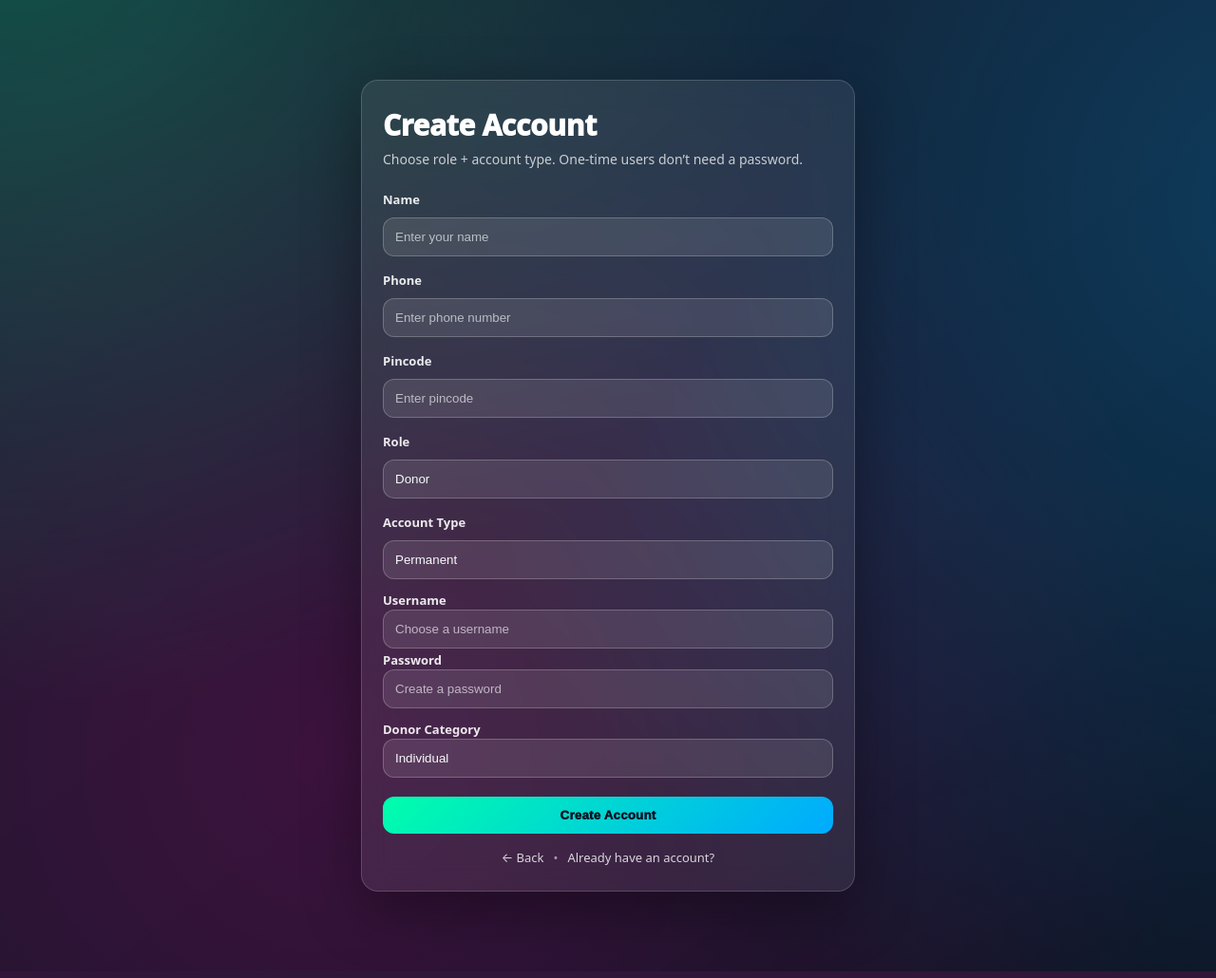
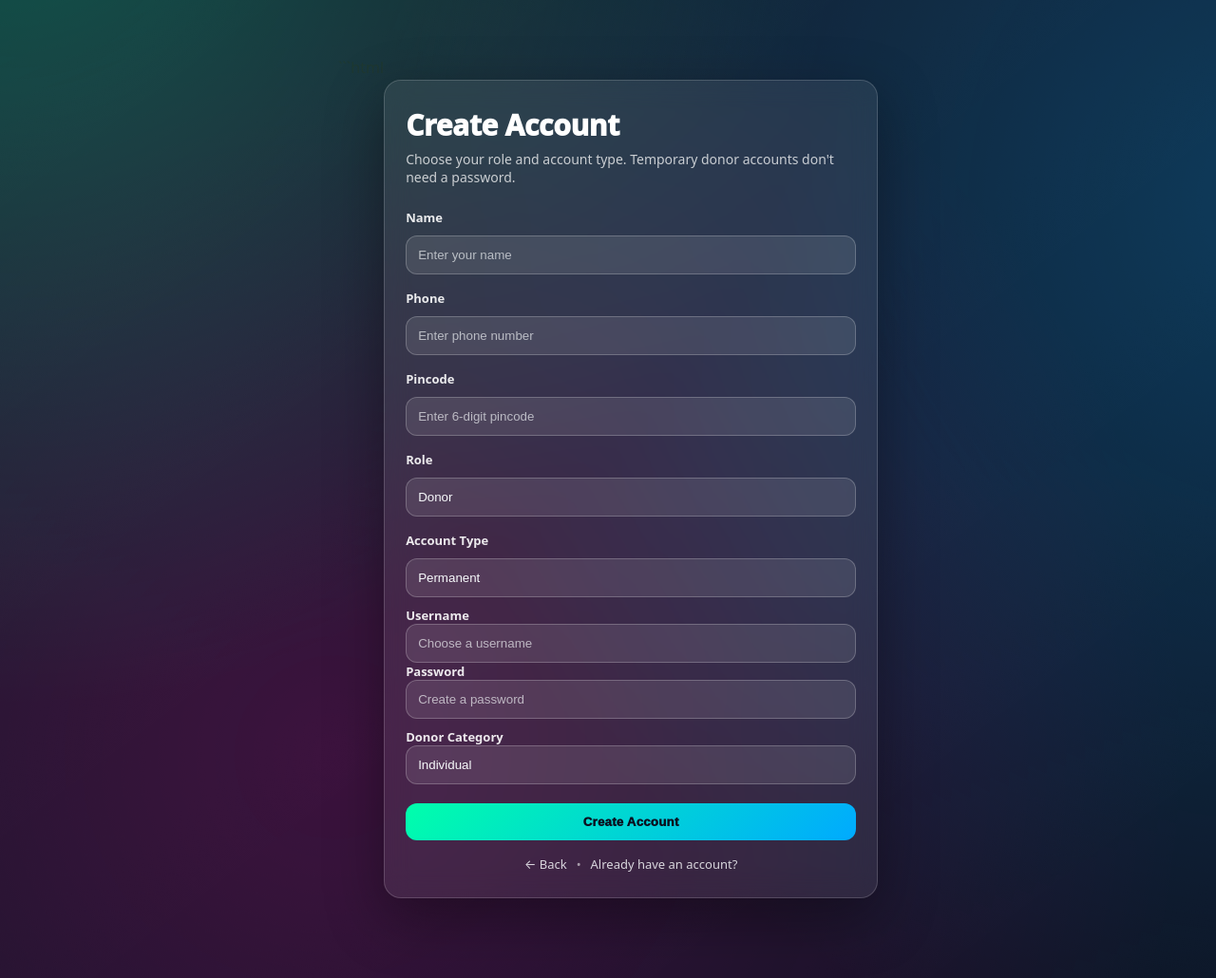
Before and after one commit to velata-exe/food-redistribution-network, a Flask app: page /signup in a window 1280 px wide. Shown: the whole page at 95% size. Run offline with Flask 3, Linux system fonts and the light colour scheme.

Commit message:
Update signup page

````diff
--- a/templates/signup.html
+++ b/templates/signup.html
@@ -1,3 +1,4 @@
+```html
 <!doctype html>
 <html>
 <head>
@@ -9,9 +10,12 @@
 
 <body class="auth-body">
   <div class="auth-bg"></div>
+
   <div class="auth-card">
     <h1 class="auth-title">Create Account</h1>
-    <p class="auth-subtitle">Choose role + account type. One-time users don’t need a password.</p>
+    <p class="auth-subtitle">
+      Choose your role and account type. Temporary donor accounts don't need a password.
+    </p>
 
     {% with messages = get_flashed_messages(with_categories=true) %}
       {% if messages %}
@@ -24,56 +28,61 @@
     {% endwith %}
 
     <form method="POST" class="auth-form" autocomplete="on">
+      <label class="auth-label" for="name">Name</label>
+      <input class="auth-input" id="name" name="name"
+             placeholder="Enter your name" required autocomplete="name">
 
-      <label class="auth-label">Name</label>
-      <input class="auth-input" name="name" placeholder="Enter your name" required autocomplete="name">
+      <label class="auth-label" for="phone">Phone</label>
+      <input class="auth-input" id="phone" name="phone"
+             placeholder="Enter phone number" required
+             autocomplete="tel" inputmode="tel">
 
-      <label class="auth-label">Phone</label>
-      <input class="auth-input" name="phone" placeholder="Enter phone number" required autocomplete="tel">
+      <label class="auth-label" for="pincode">Pincode</label>
+      <input class="auth-input" id="pincode" name="pincode"
+             placeholder="Enter 6-digit pincode" required
+             inputmode="numeric" pattern="[0-9]{6}" maxlength="6">
 
-      <label class="auth-label">Pincode</label>
-      <input class="auth-input" name="pincode" placeholder="Enter pincode" required inputmode="numeric">
-
-      <label class="auth-label">Role</label>
+      <label class="auth-label" for="role">Role</label>
       <select class="auth-select" name="role" id="role" required>
         <option value="Donor">Donor</option>
         <option value="Receiver">Receiver</option>
       </select>
 
-      <label class="auth-label">Account Type</label>
+      <label class="auth-label" for="account_type">Account Type</label>
       <select class="auth-select" name="account_type" id="account_type" required>
         <option value="Permanent">Permanent</option>
-        <option value="OneTime">One-time</option>
+        <option value="Temporary">Temporary (one-time)</option>
       </select>
 
-      <!-- Permanent only -->
       <div id="permanent_fields">
-        <label class="auth-label">Username</label>
-        <input class="auth-input" name="username" placeholder="Choose a username" autocomplete="username">
+        <label class="auth-label" for="username">Username</label>
+        <input class="auth-input" id="username" name="username"
+               placeholder="Choose a username" autocomplete="username">
 
-        <label class="auth-label">Password</label>
-        <input class="auth-input" name="password" type="password" placeholder="Create a password" autocomplete="new-password">
+        <label class="auth-label" for="password">Password</label>
+        <input class="auth-input" id="password" name="password"
+               type="password" placeholder="Create a password"
+               autocomplete="new-password" minlength="6">
       </div>
 
-      <!-- Donor only -->
       <div id="donor_fields">
-        <label class="auth-label">Donor Category</label>
-        <select class="auth-select" name="donor_category">
-          <option>Individual</option>
-          <option>Hotel</option>
-          <option>Hostel</option>
-          <option>Event</option>
+        <label class="auth-label" for="donor_category">Donor Category</label>
+        <select class="auth-select" name="donor_category" id="donor_category">
+          <option value="Individual">Individual</option>
+          <option value="Restaurant">Restaurant</option>
+          <option value="Hotel">Hotel</option>
+          <option value="Caterer">Caterer</option>
+          <option value="Organization">Organization</option>
         </select>
       </div>
 
-      <!-- Receiver only -->
       <div id="receiver_fields" style="display:none;">
-        <label class="auth-label">Receiver Category</label>
-        <select class="auth-select" name="receiver_category">
-          <option>NGO</option>
-          <option>ChildrenHome</option>
-          <option>OldAgeHome</option>
-          <option>Other</option>
+        <label class="auth-label" for="receiver_category">Receiver Category</label>
+        <select class="auth-select" name="receiver_category" id="receiver_category">
+          <option value="NGO">NGO</option>
+          <option value="ChildrenHome">Children's Home</option>
+          <option value="OldAgeHome">Old Age Home</option>
+          <option value="Individual">Individual</option>
         </select>
       </div>
 
@@ -89,37 +98,42 @@
 
   <script>
     const roleEl = document.getElementById("role");
-    const accEl  = document.getElementById("account_type");
-    const perm   = document.getElementById("permanent_fields");
-    const donor  = document.getElementById("donor_fields");
-    const recv   = document.getElementById("receiver_fields");
+    const accEl = document.getElementById("account_type");
+    const perm = document.getElementById("permanent_fields");
+    const donor = document.getElementById("donor_fields");
+    const recv = document.getElementById("receiver_fields");
 
     function refresh() {
+      recv.style.display =
+        roleEl.value === "Receiver" ? "block" : "none";
 
-      // Toggle role sections
-      recv.style.display  = (roleEl.value === "Receiver") ? "block" : "none";
-      donor.style.display = (roleEl.value === "Donor") ? "block" : "none";
+      donor.style.display =
+        roleEl.value === "Donor" ? "block" : "none";
 
-      // IMPORTANT: Receivers cannot be one-time
+      const temporaryOption =
+        accEl.querySelector('option[value="Temporary"]');
+
       if (roleEl.value === "Receiver") {
         accEl.value = "Permanent";
-
-        // hide one-time option
-        accEl.querySelector('option[value="OneTime"]').style.display = "none";
+        temporaryOption.disabled = true;
+        temporaryOption.hidden = true;
       } else {
-        // show one-time option for donors
-        accEl.querySelector('option[value="OneTime"]').style.display = "block";
+        temporaryOption.disabled = false;
+        temporaryOption.hidden = false;
       }
 
-      // Toggle permanent fields
-      perm.style.display = (accEl.value === "Permanent") ? "block" : "none";
+      perm.style.display =
+        accEl.value === "Permanent" ? "block" : "none";
 
-      // Clear username/password if switching to one-time
+      const username = perm.querySelector('[name="username"]');
+      const password = perm.querySelector('[name="password"]');
+
+      username.required = accEl.value === "Permanent";
+      password.required = accEl.value === "Permanent";
+
       if (accEl.value !== "Permanent") {
-        const u = perm.querySelector('input[name="username"]');
-        const p = perm.querySelector('input[name="password"]');
-        if (u) u.value = "";
-        if (p) p.value = "";
+        username.value = "";
+        password.value = "";
       }
     }
 
````
